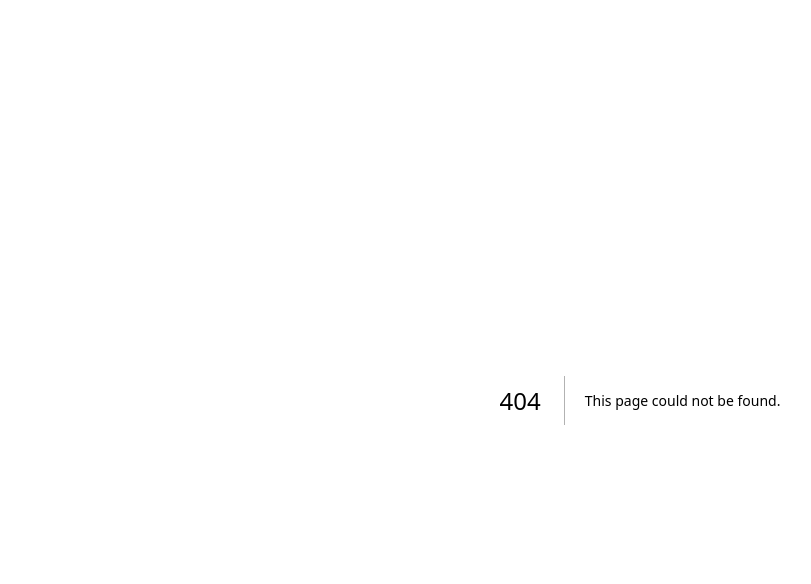
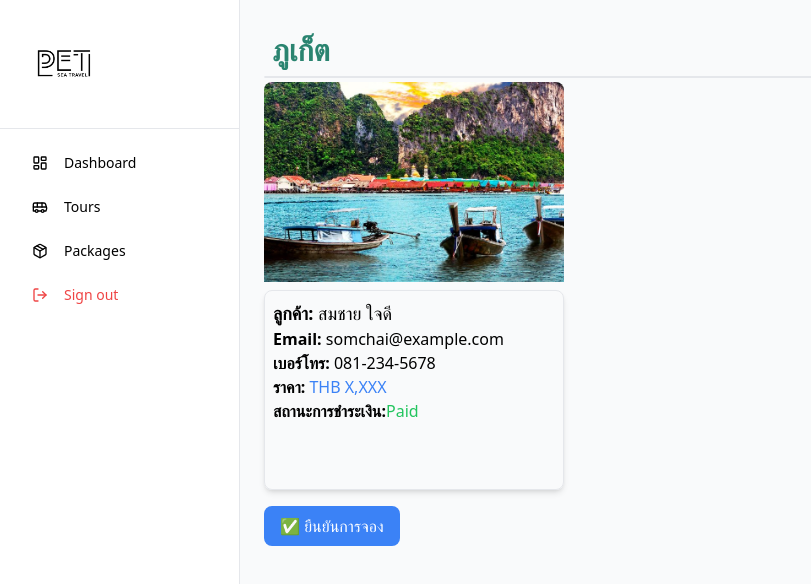
Before and after one commit to ProjectGroup2t2/PET-travel, a Next.js app in the folder Client/: page /admin/packages/1 in a window 1280 px wide. Before the commit this address had no page. Shown: the top 584 px of the page, without its empty margins (0-811 px from the left). Built offline with nearby package versions, Linux system fonts and the light colour scheme; a web font is replaced by a local one.

Commit message:
add page packages

```diff
--- /dev/null
+++ b/Client/src/app/admin/packages/[id]/page.jsx
@@ -0,0 +1,78 @@
+"use client";
+
+import { useState, useEffect } from "react";
+import { useParams } from "next/navigation";
+import Image from "next/image";
+
+export default function PackageDetail() {
+  const { id } = useParams(); // ดึง id จาก URL
+  const [tour, setTour] = useState(null);
+  const [isConfirmed, setIsConfirmed] = useState(false); // สถานะคอนเฟิร์ม
+
+  useEffect(() => {
+    const tourData = {
+      1: {
+        image: "/1.jpg",
+        title: "ภูเก็ต",
+        customerName: "สมชาย ใจดี",
+        email: "somchai@example.com",
+        phone: "081-234-5678",
+        paymentStatus: "Paid", // Paid หรือ Unpaid
+        price: "THB X,XXX",
+      },
+      2: {
+        image: "/login-pic.png",
+        title: "เชียงใหม่",
+        customerName: "นางสาวพิมพ์ใจ สายลม",
+        email: "pimjai@example.com",
+        phone: "090-123-4567",
+        paymentStatus: "Unpaid",
+        price: "THB Y,YYY",
+      },
+    };
+
+    setTour(tourData[id]);
+  }, [id]);
+
+  if (!tour) return <p>Loading...</p>;
+
+  return (
+    <div className="p-6">
+      <h1 className="text-3xl font-bold text-[#2A8470] p-2">{tour.title}</h1>
+      <div key={tour} className="border rounded-lg overflow-hidden"></div>
+      <div className="w-[300px] h-[200px] overflow-hidden mt-1">
+        <Image
+          src={tour.image}
+          alt={tour.title}
+          width={300}
+          height={200}
+          className="object-cover w-full h-full rounded-t-lg shadow-md"
+        />
+      </div>
+
+      <div className="mt-2 border p-2 rounded-lg shadow-md w-[300px] h-[200px]">
+        <p className="text-lg"><strong>ลูกค้า:</strong> {tour.customerName}</p>
+        <p><strong>Email:</strong> {tour.email}</p>
+        <p><strong>เบอร์โทร:</strong> {tour.phone}</p>
+        <p><strong>ราคา:</strong> <span className="text-blue-500">{tour.price}</span></p>
+        <p><strong>สถานะการชำระเงิน:</strong>
+          <span className={tour.paymentStatus === "Paid" ? "text-green-500" : "text-red-500"}>
+            {tour.paymentStatus}
+          </span>
+        </p>
+      </div>
+
+      {/* ปุ่มคอนเฟิร์ม */}
+      {!isConfirmed ? (
+        <button
+          onClick={() => setIsConfirmed(true)}
+          className="mt-4 bg-blue-500 text-white px-4 py-2 rounded-lg hover:bg-blue-600 transition"
+        >
+          ✅ ยืนยันการจอง
+        </button>
+      ) : (
+        <p className="mt-4 text-green-500 font-bold">✔ ทัวร์นี้ได้รับการยืนยันแล้ว</p>
+      )}
+    </div>
+  );
+}
```
